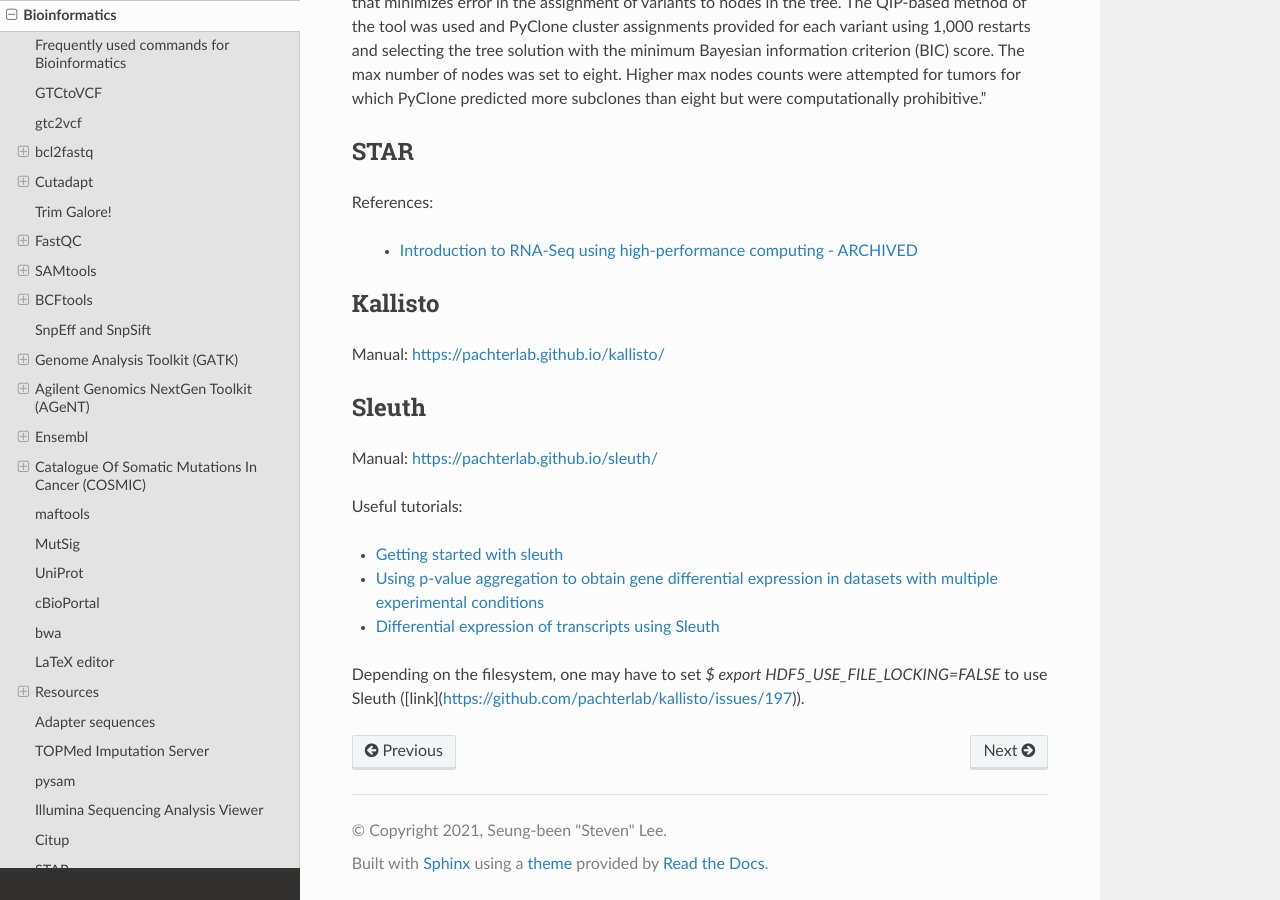
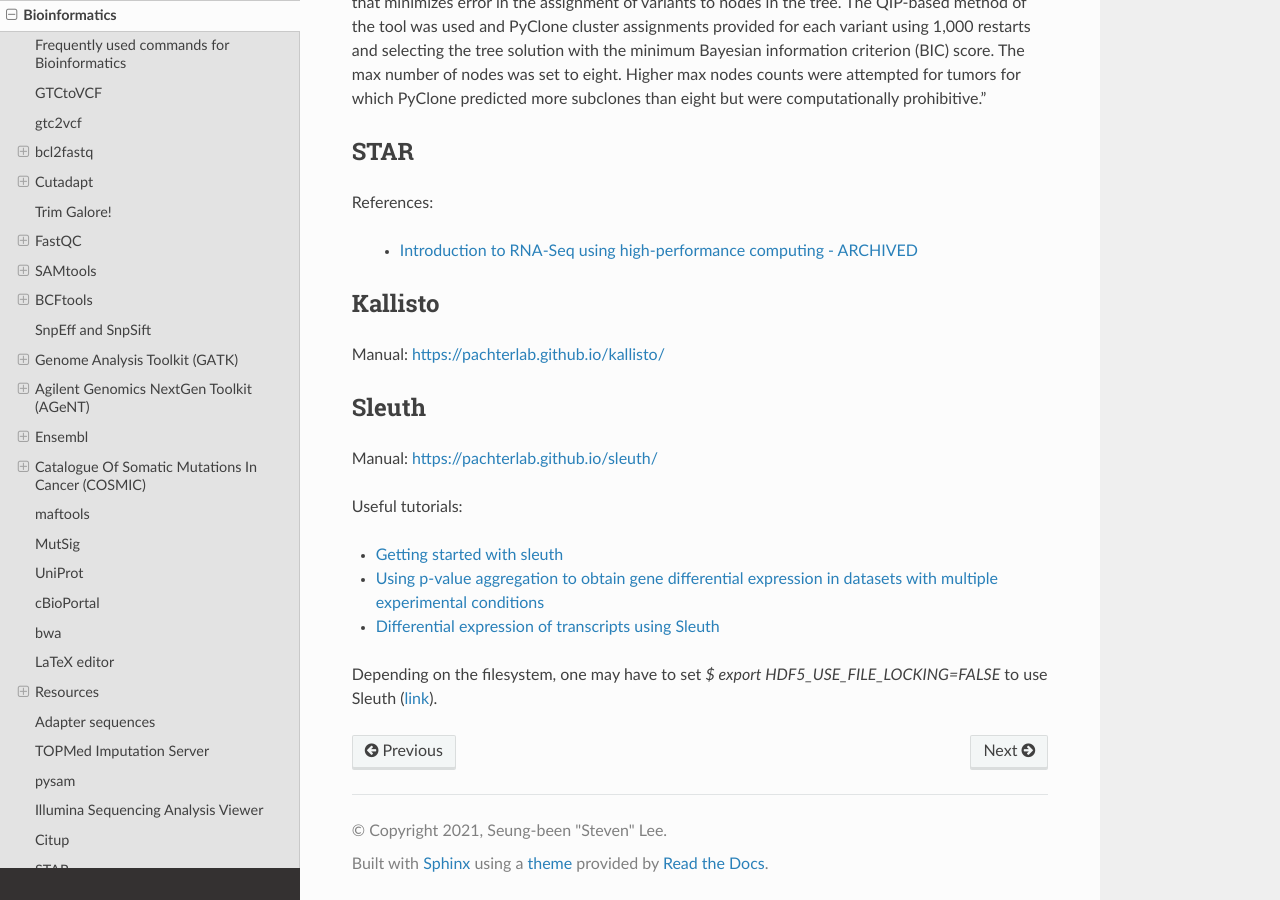
Before and after one commit to sbslee/notes, a Sphinx documentation site: the page built from docs/bioinformatics.rst, in a window 1280 px wide and 900 px high, scrolled down 21195 px. Built offline with Sphinx 7.4.7 and the Read the Docs theme 2.0.0, drawn with Linux system fonts in a browser that asks for light colours.

Commit message:
Update bioinformatics.rst

```diff
--- a/docs/bioinformatics.rst
+++ b/docs/bioinformatics.rst
@@ -993,4 +993,4 @@ Useful tutorials:
 - `Using p-value aggregation to obtain gene differential expression in datasets with multiple experimental conditions <https://pachterlab.github.io/sleuth_walkthroughs/pval_agg/analysis.html>`__
 - `Differential expression of transcripts using Sleuth <https://hbctraining.github.io/DGE_workshop_salmon/lessons/09_sleuth.html>`__
 
-Depending on the filesystem, one may have to set `$ export HDF5_USE_FILE_LOCKING=FALSE` to use Sleuth ([link](https://github.com/pachterlab/kallisto/issues/197)).
+Depending on the filesystem, one may have to set `$ export HDF5_USE_FILE_LOCKING=FALSE` to use Sleuth (`link <https://github.com/pachterlab/kallisto/issues/197>`__).
```
